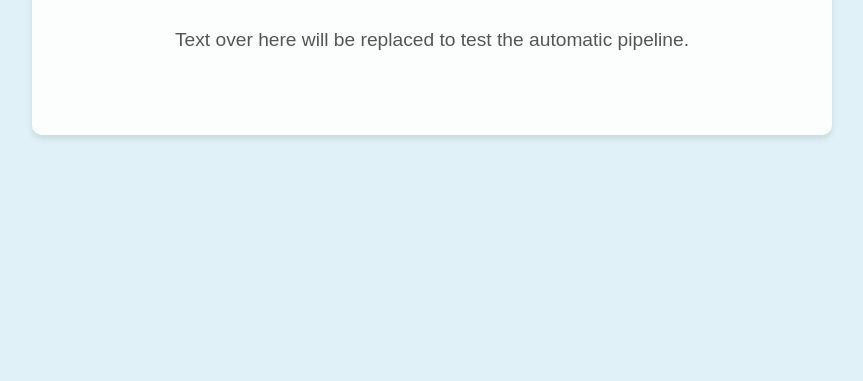
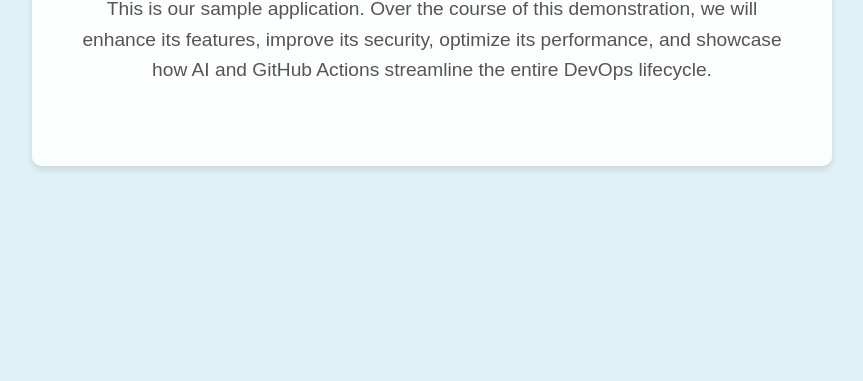
Before and after one commit to Zhiyuanlu000217/cst8922-demo, a website: page public/index.html in a window 1280 px wide. Shown: the part 419-800 px from the top of the page, without its empty margins (208-1071 px from the left). Drawn offline with Linux system fonts and the light colour scheme.

Commit message:
Reorder paragraph elements in index.html for clarity in demo presentation

```diff
--- a/public/index.html
+++ b/public/index.html
@@ -57,8 +57,8 @@
 <body>
     <div class="container">
         <h1>Welcome to AI-Augmented DevOps Demo!</h1>
-        <p> Text over here will be replaced to test the automatic pipeline.</p>
-        <!-- <p>This is our sample application. Over the course of this demonstration, we will enhance its features, improve its security, optimize its performance, and showcase how AI and GitHub Actions streamline the entire DevOps lifecycle.</p> -->
+        <!-- <p> Text over here will be replaced to test the automatic pipeline.</p> -->
+        <p>This is our sample application. Over the course of this demonstration, we will enhance its features, improve its security, optimize its performance, and showcase how AI and GitHub Actions streamline the entire DevOps lifecycle.</p>
     </div>
 </body>
 </html>
```
